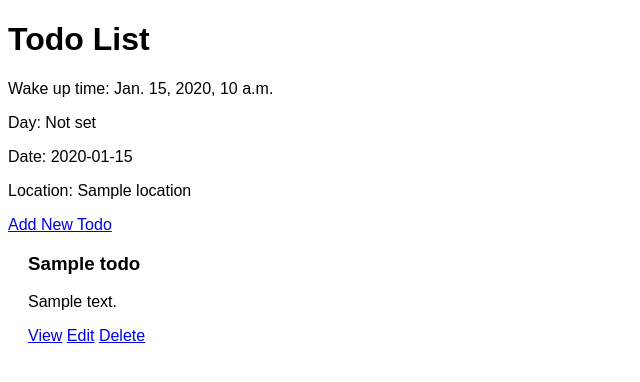
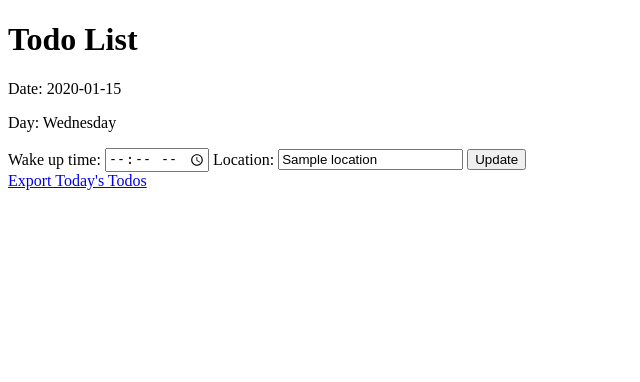
Before and after one commit to martiicodes/TRIZY, a Django app: template todo_project/todo_app/templates/todo_app/todo_list.html in a window 1280 px wide. Shown: the top 382 px of the page, without its empty margins (0-640 px from the left). Run offline with Django 4.2, Linux system fonts and the light colour scheme; the template is opened without the code that fills it: most values are stand-ins (such as "Sample title", 1, 10 or a date in 2020).

Commit message:
Improved waking time, day of the week, date and location part. Also, improved page saving part. Still work to do on the graph structure.

```diff
--- a/todo_project/todo_app/models.py
+++ b/todo_project/todo_app/models.py
@@ -8,10 +8,6 @@
     parent = models.ForeignKey('self', null=True, blank=True, related_name='children', on_delete=models.CASCADE)
     created_at = models.DateTimeField(auto_now_add=True)
     updated_at = models.DateTimeField(auto_now=True)
-    wake_up_time = models.TimeField(null=True, blank=True)
-    day_of_week = models.CharField(max_length=10, blank=True)
-    date = models.DateField(default=timezone.now)
-    location = models.CharField(max_length=100, blank=True)
 
     def __str__(self):
         return self.title
--- a/todo_project/todo_app/templates/todo_app/base.html
+++ b/todo_project/todo_app/templates/todo_app/base.html
@@ -3,11 +3,12 @@
 <head>
     <meta charset="UTF-8">
     <meta name="viewport" content="width=device-width, initial-scale=1.0">
-    <title>Todo Web App</title>
+    <title>TRIZY</title>
     <style>
-        body { font-family: Arial, sans-serif; }
-        .todo-tree { margin-left: 20px; }
-        .todo-item { margin-bottom: 10px; }
+        body { font-family: "Fira Code"; }
+        .todo-tree { list-style-type: none; padding-left: 20px; }
+        .todo-item { border: 1px solid orange; padding: 10px; margin-bottom: 10px; }
+        .todo-tree ul { border-left: 1px solid orange; }
     </style>
 </head>
 <body>
--- a/todo_project/todo_app/templates/todo_app/todo_list.html
+++ b/todo_project/todo_app/templates/todo_app/todo_list.html
@@ -3,13 +3,16 @@
 {% block content %}
     <h1>Todo List</h1>
     <div class="todo-info">
-        <p>Wake up time: {{ todos.0.wake_up_time|default:"Not set" }}</p>
-        <p>Day: {{ todos.0.day_of_week|default:"Not set" }}</p>
-        <p>Date: {{ todos.0.date|date:"Y-m-d" }}</p>
-        <p>Location: {{ todos.0.location|default:"Not set" }}</p>
+        <p>Date: {{ today|date:"Y-m-d" }}</p>
+        <p>Day: {{ today|date:"l" }}</p>
+        <form method="post" action="{% url 'update_info' %}">
+            {% csrf_token %}
+            <label for="wake_up_time">Wake up time:</label>
+            <input type="time" id="wake_up_time" name="wake_up_time" value="{{ wake_up_time }}">
+            <label for="location">Location:</label>
+            <input type="text" id="location" name="location" value="{{ location }}">
+            <button type="submit">Update</button>
+        </form>
     </div>
-    <a href="{% url 'todo_new' %}">Add New Todo</a>
-    <div class="todo-tree">
-        {% include 'todo_app/todo_tree.html' with todos=todos %}
-    </div>
-{% endblock %}
+    <a href="{% url 'export_todos' %}" class="btn btn-primary">Export Today's Todos</a>
+    {% endblock content %}
--- a/todo_project/todo_app/templates/todo_app/todo_tree.html
+++ b/todo_project/todo_app/templates/todo_app/todo_tree.html
@@ -1,14 +1,16 @@
+<ul class="todo-tree">
     {% for todo in todos %}
+        <li>
             <div class="todo-item">
                 <h3>{{ todo.title }}</h3>
                 <p>{{ todo.description }}</p>
                 <a href="{% url 'todo_detail' todo.id %}">View</a>
                 <a href="{% url 'todo_edit' todo.id %}">Edit</a>
                 <a href="{% url 'todo_delete' todo.id %}">Delete</a>
+            </div>
             {% if todo.children.all %}
-            <div class="todo-tree">
                 {% include 'todo_app/todo_tree.html' with todos=todo.children.all %}
-            </div>
             {% endif %}
-    </div>
+        </li>
     {% endfor %}
+    </ul>
--- a/todo_project/todo_app/urls.py
+++ b/todo_project/todo_app/urls.py
@@ -3,8 +3,6 @@
 
 urlpatterns = [
     path('', views.TodoListView.as_view(), name='todo_list'),
-    path('todo/<int:pk>/', views.TodoDetailView.as_view(), name='todo_detail'),
-    path('todo/new/', views.TodoCreateView.as_view(), name='todo_new'),
-    path('todo/<int:pk>/edit/', views.TodoUpdateView.as_view(), name='todo_edit'),
-    path('todo/<int:pk>/delete/', views.TodoDeleteView.as_view(), name='todo_delete'),
+    path('update-info/', views.update_info, name='update_info'),
+    path('export/', views.export_todos, name='export_todos'),
 ]
```
Also changed, not shown: todo_project/todo_app/views.py (+31 -25 lines), todo_project/db.sqlite3, todo_project/todo_app/migrations/0002_remove_todoitem_date_remove_todoitem_day_of_week_and_more.py (added). Lines whose indentation alone changed are shown as unchanged.
